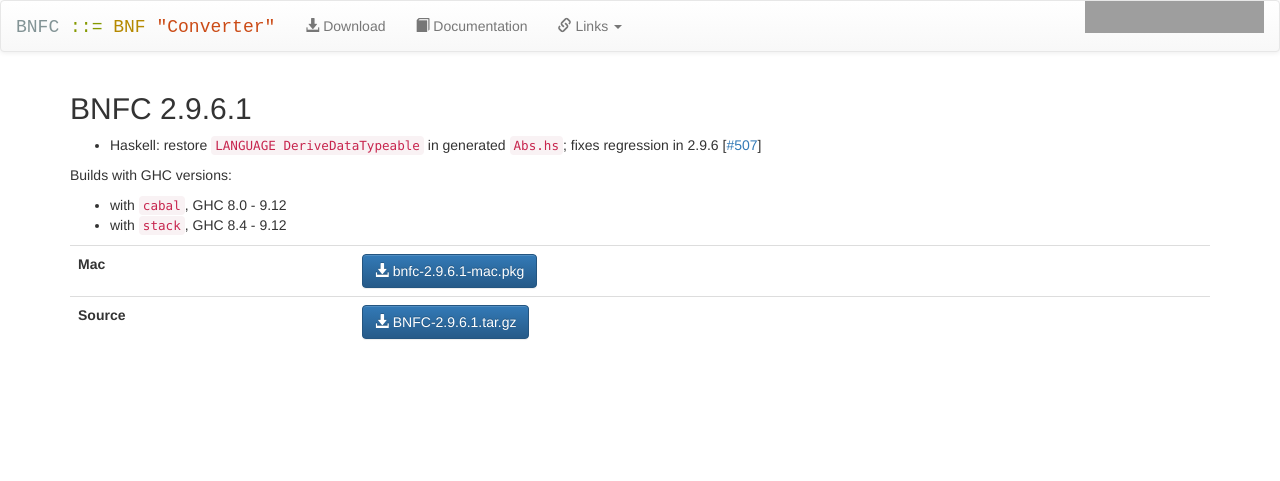
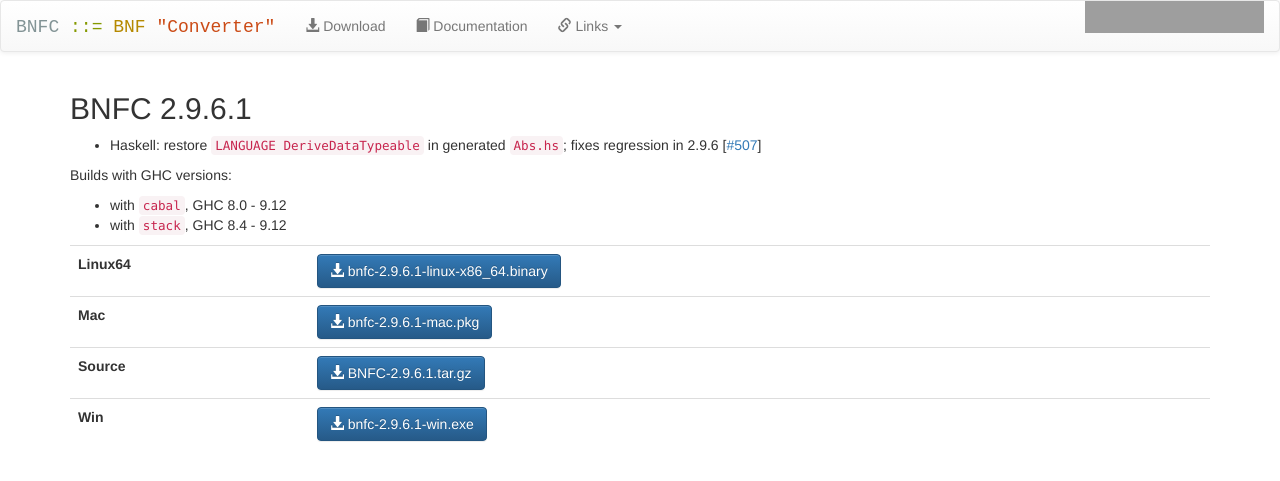
Before and after one commit to BNFC/bnfc.github.com, a Jekyll site: the page built from _posts/releases/2025-08-14-v2.9.6.1.md, in a window 1280 px wide, cut to the strip 0-481 px from the top of the page. Built offline with Jekyll 4.4.1, drawn with Linux system fonts in a browser that asks for light colours; grey boxes are pictures that could not be loaded.

Commit message:
Update Release 2.9.6.1 announcement

```diff
--- a/_posts/releases/2025-08-14-v2.9.6.1.md
+++ b/_posts/releases/2025-08-14-v2.9.6.1.md
@@ -4,8 +4,10 @@
 categories:
 - releases
 packages:
+  linux64: bnfc-2.9.6.1-linux-x86_64.binary
   mac: bnfc-2.9.6.1-mac.pkg
   source: BNFC-2.9.6.1.tar.gz
+  win: bnfc-2.9.6.1-win.exe
 ---
 
 * Haskell: restore `LANGUAGE DeriveDataTypeable` in generated `Abs.hs`;
```
